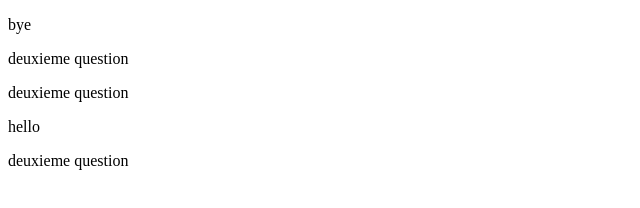
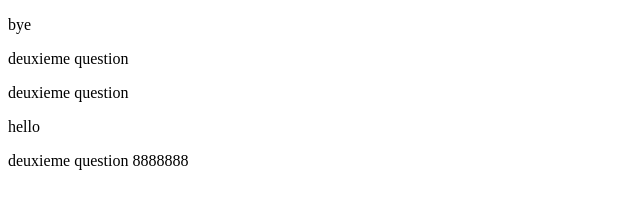
Before and after one commit to rodicakpm/test_lapasserelle, a plain HTML site: page index.html in a window 1280 px wide. Shown: the full height of the page, 0-640 px from the left. Drawn offline with Linux system fonts and the light colour scheme.

Commit message:
p update

```diff
--- a/index.html
+++ b/index.html
@@ -12,7 +12,7 @@
         <p> deuxieme question</p>
         <p> deuxieme question</p>
         <div> hello </div>
-        <p> deuxieme question</p>
+        <p> deuxieme question 8888888</p>
     </section>
 </body>
 </html>
```
